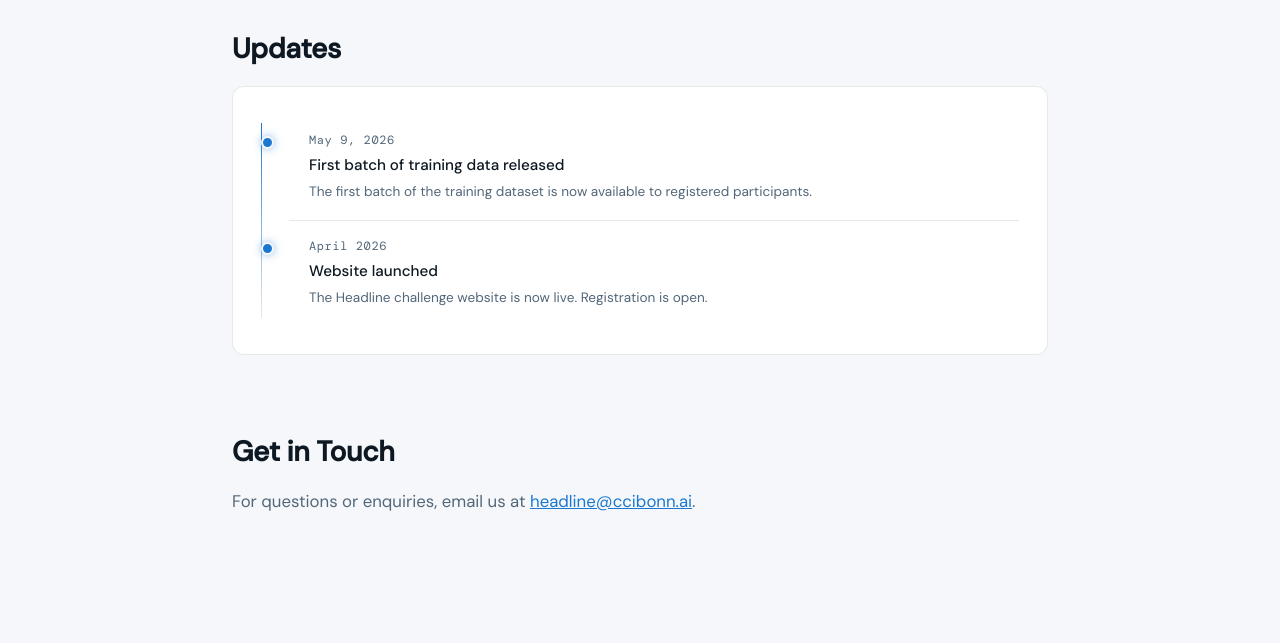
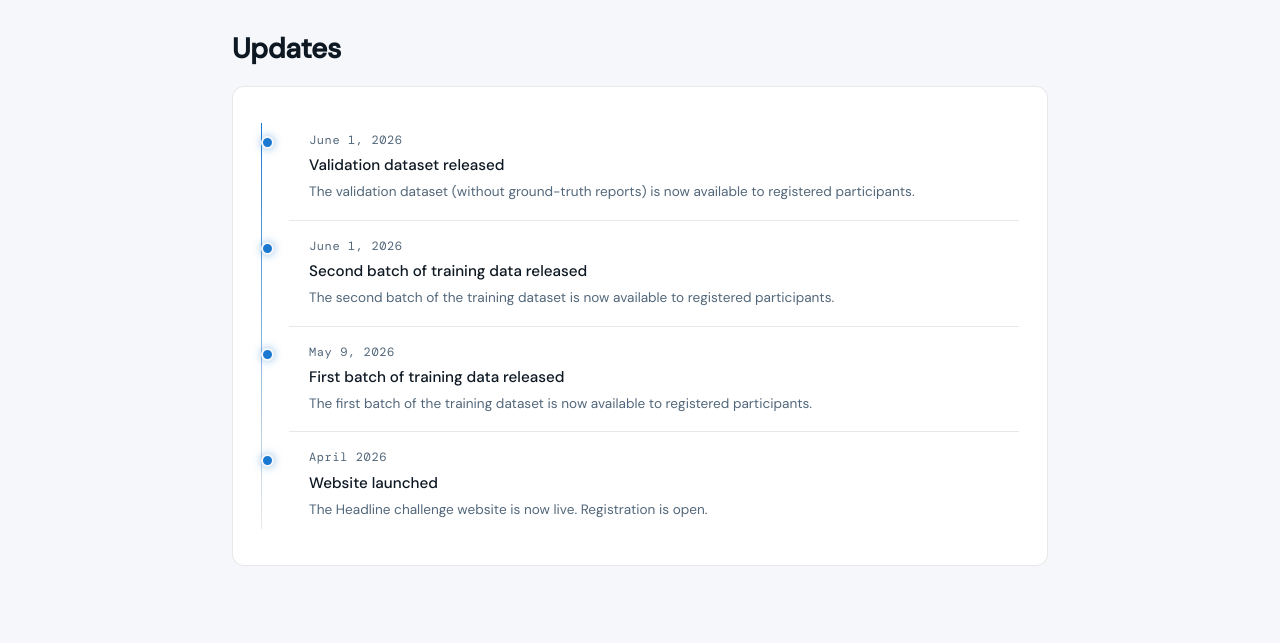
Before and after one commit to CCI-Bonn/headline-miccai-challenge, a plain HTML site: page index.html in a window 1280 px wide. Shown: the part 4500-5143 px from the top of the page. Drawn offline with nearby package versions, Linux system fonts and the light colour scheme.

Commit message:
add updates

```diff
--- a/index.html
+++ b/index.html
@@ -967,6 +967,16 @@
           <div class="card">
             <div class="timeline">
               <div class="tl-item">
+                <div class="tl-date">June 1, 2026</div>
+                <div class="tl-title">Validation dataset released</div>
+                <div class="tl-desc">The validation dataset (without ground-truth reports) is now available to registered participants.</div>
+              </div>
+              <div class="tl-item">
+                <div class="tl-date">June 1, 2026</div>
+                <div class="tl-title">Second batch of training data released</div>
+                <div class="tl-desc">The second batch of the training dataset is now available to registered participants.</div>
+              </div>
+              <div class="tl-item">
                 <div class="tl-date">May 9, 2026</div>
                 <div class="tl-title">First batch of training data released</div>
                 <div class="tl-desc">The first batch of the training dataset is now available to registered participants.</div>
```
